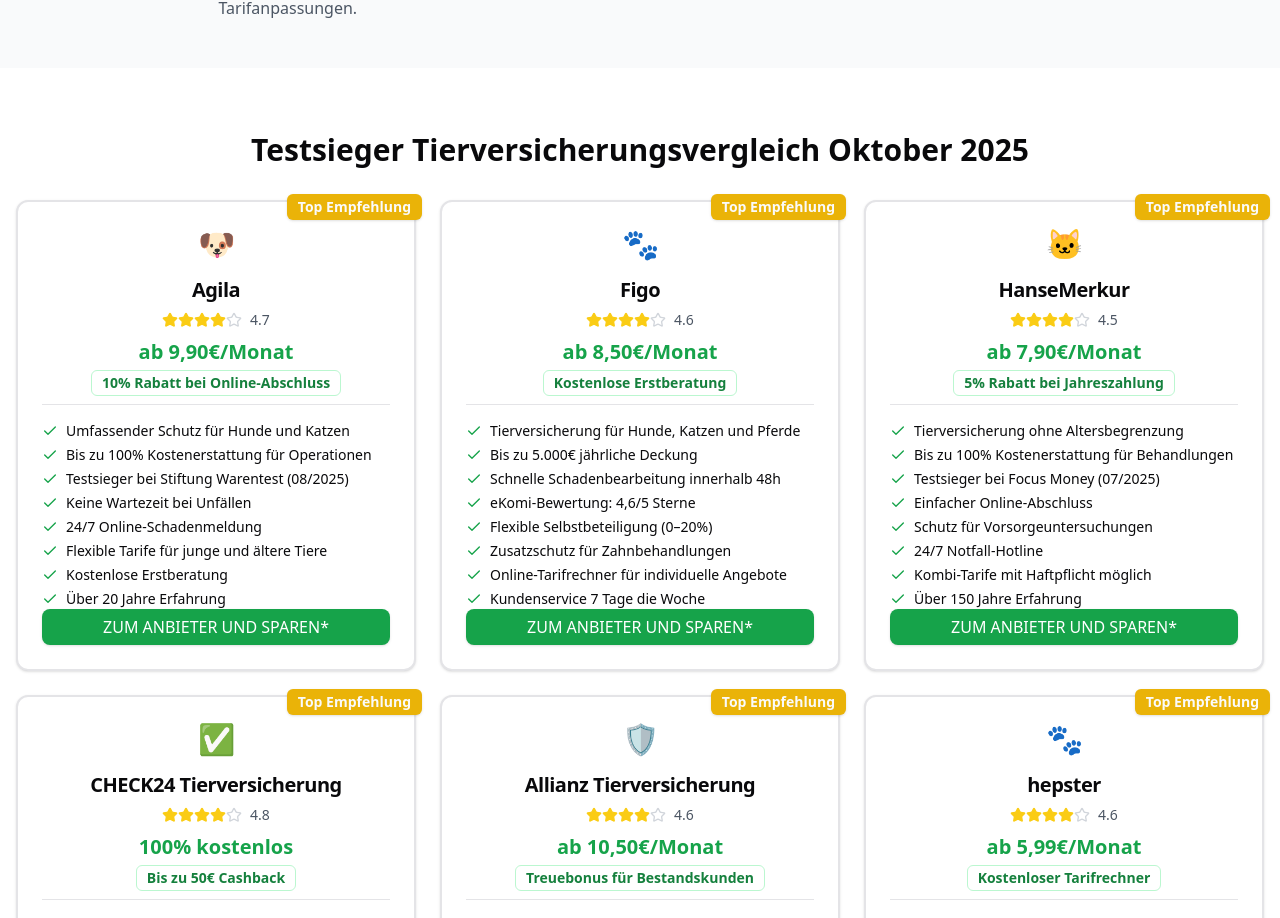
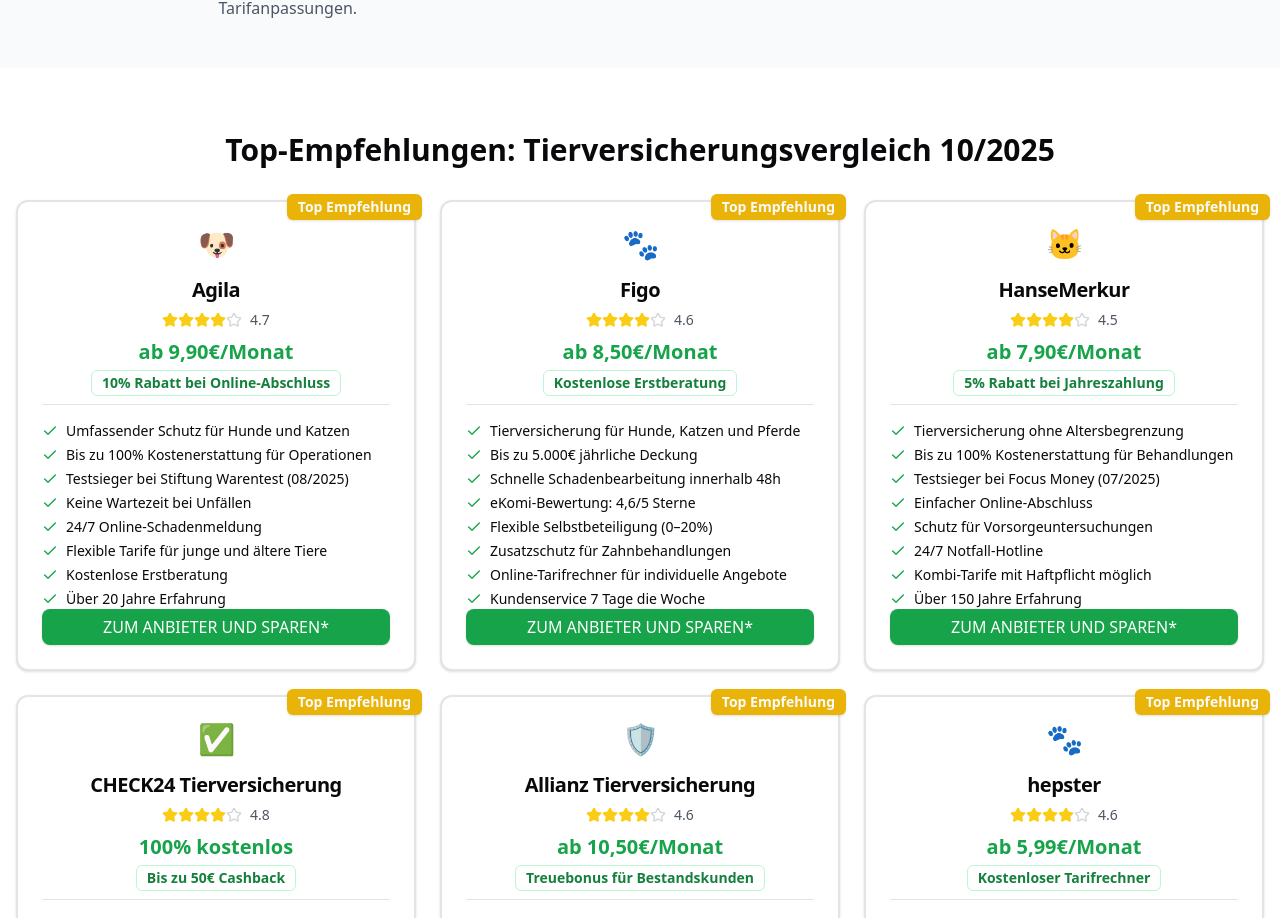
Before and after one commit to DennisMoskal/unser-vergleichsportal.de, a Next.js app: page /tierversicherungen in a window 1280 px wide. Shown: the part 1110-2028 px from the top of the page. Built offline with nearby package versions, Linux system fonts and the light colour scheme.

Commit message:
Update page.tsx

```diff
--- a/src/app/tierversicherungen/page.tsx
+++ b/src/app/tierversicherungen/page.tsx
@@ -657,7 +657,7 @@ export default function Tierversicherungen() {
       <section className="py-12 sm:py-16 bg-white">
         <div className="container mx-auto px-4">
           <h2 className="text-2xl sm:text-3xl font-bold mb-6 sm:mb-8 text-center">
-            Testsieger Tierversicherungsvergleich Oktober 2025
+            Top-Empfehlungen: Tierversicherungsvergleich 10/2025
           </h2>
           <div className="grid gap-6 grid-cols-1 md:grid-cols-2 lg:grid-cols-3">
             {sortedProviders.map((provider) => (
```
